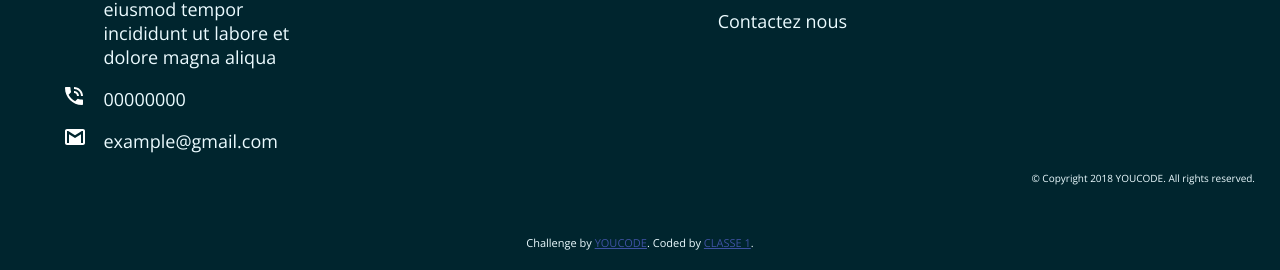
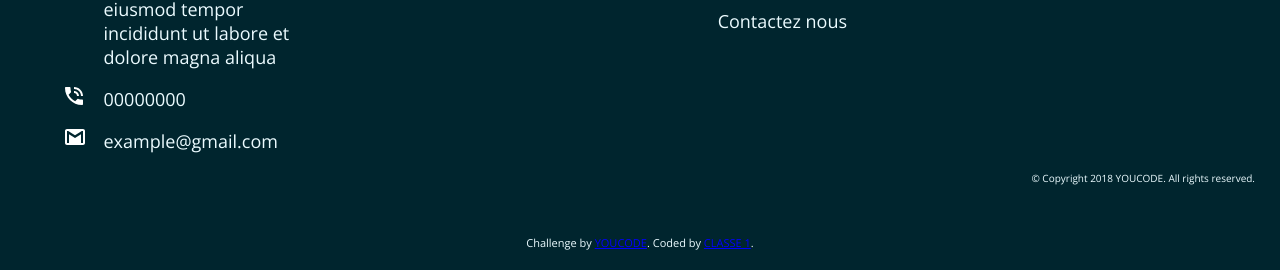
Before and after one commit to Anassifi/Sass-challenge, a website: page Atelier-ludique ( journée contre la montre)/index.html in a window 1280 px wide. Shown: the part 2785-3055 px from the top of the page. Drawn offline with nearby package versions, Linux system fonts and the light colour scheme.

Commit message:
add color

```diff
--- a/Atelier-ludique ( journée contre la montre)/index.html
+++ b/Atelier-ludique ( journée contre la montre)/index.html
@@ -20,10 +20,11 @@
         padding: 0 2rem 2rem;
         font-size: 11px;
         text-align: center;
+
       }
       .attribution a {
         color: hsl(228, 45%, 44%);
-      }
+        color: blue;
     </style>
   </head>
 
```
